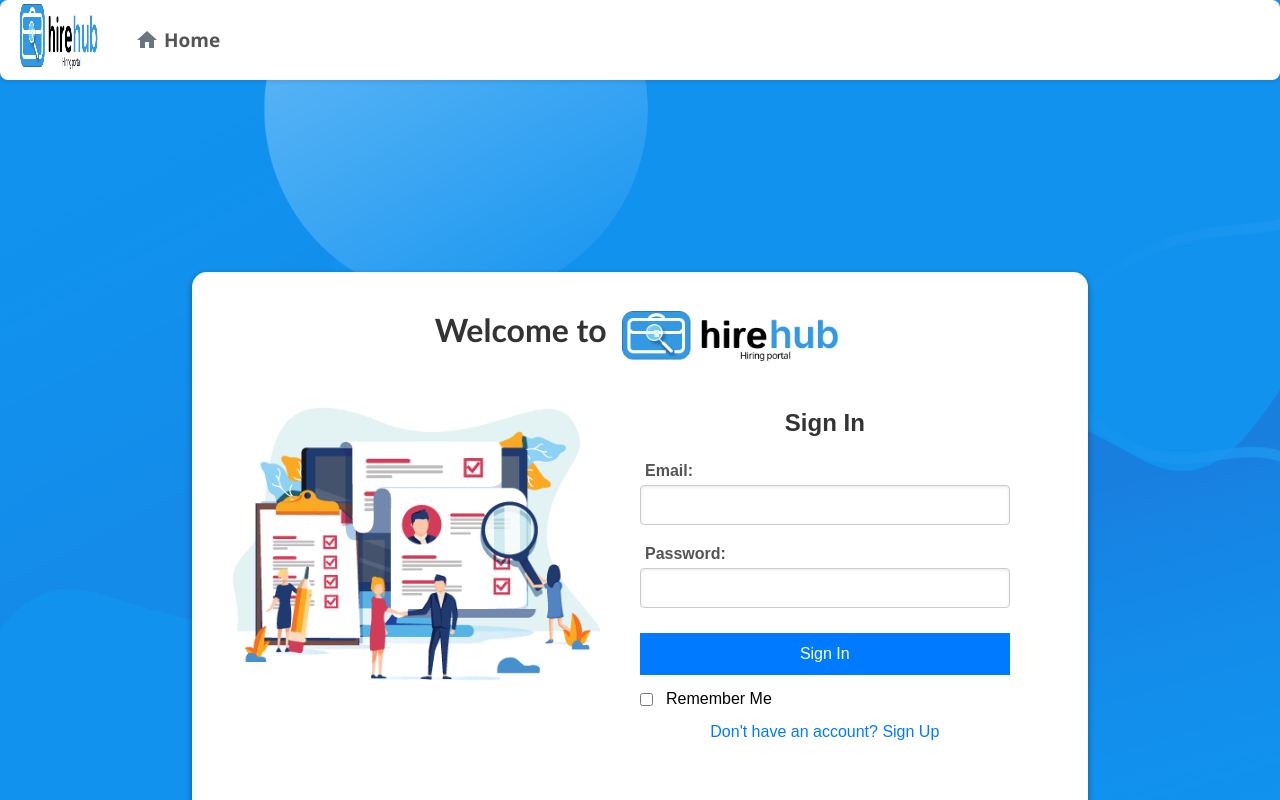
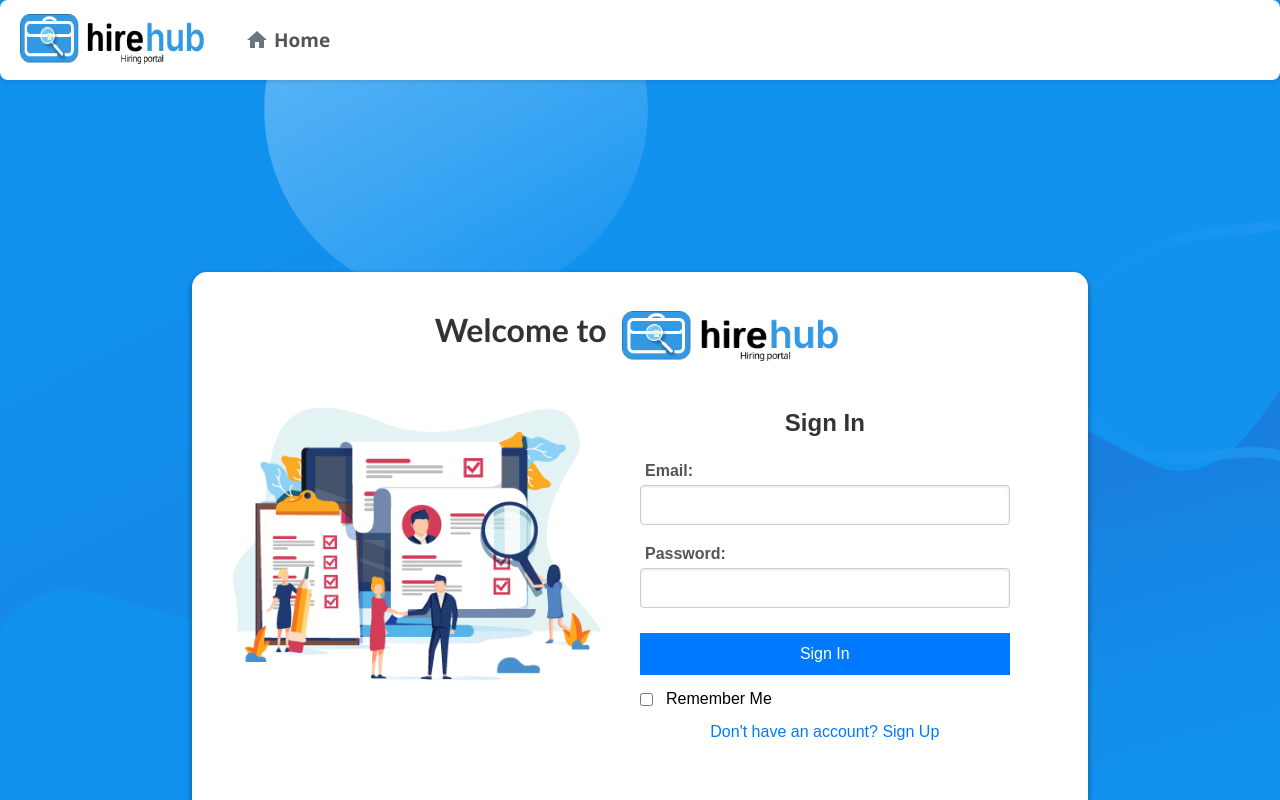
Before and after one commit to Yashgabani845/hiring-portal, a React (Create React App) app in the folder hiring-portal/: page /signin in a window 1280 px wide. Shown: the top 800 px of the page. Built offline with nearby package versions, Linux system fonts and the light colour scheme.

Commit message:
logo css

```diff
--- a/hiring-portal/src/CSS/navbar.css
+++ b/hiring-portal/src/CSS/navbar.css
@@ -9,7 +9,7 @@
   padding: 0 20px;
 }
 
-.logo {
+.hirehublogo {
   font-family: Georgia, 'Times New Roman', Times, serif;
   font-size: 28px;
   font-weight: bold;
@@ -17,7 +17,9 @@
 }
 
 .logoimg {
-  height: 65px;
+  height: 55px;
+  max-width: 190px;
+  padding-top: 5px;
 }
 
 .icons {
--- a/hiring-portal/src/Components/Navbar.jsx
+++ b/hiring-portal/src/Components/Navbar.jsx
@@ -46,7 +46,7 @@ const Navbar = () => {
 
   return (
     <div className="navbar">
-      <div className="logo">
+      <div className="hirehublogo">
         <LazyLoad height={40} offset={100} once>
           <Link to={'/'} > <img className="logoimg" src={logo} alt="Logo" /> </Link>
         </LazyLoad>
```
